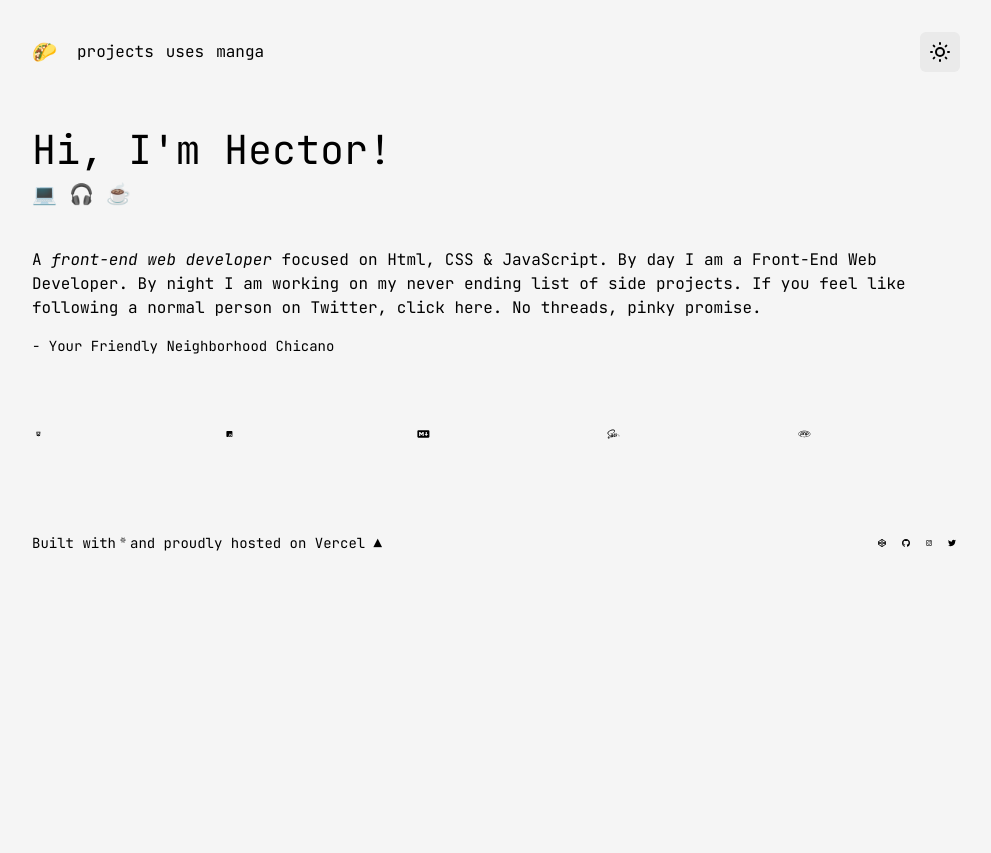
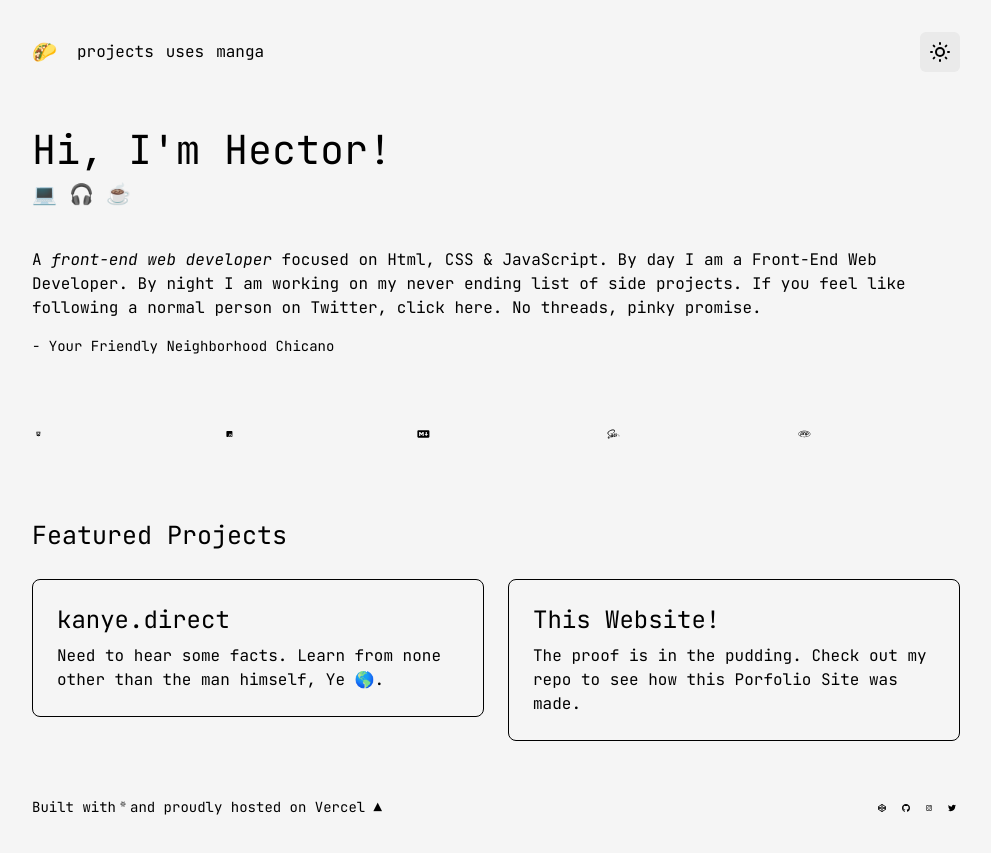
Before and after one commit to hcardonaweb/chicano.dev, a Next.js app: page / in a window 1280 px wide. Shown: the whole page, without its empty margins (144-1135 px from the left). Before the commit the page ends 800 px from the top, so only its background shows below. Built offline with nearby package versions, Linux system fonts and the light colour scheme; a web font is replaced by a local one.

Commit message:
social media comp. 📱 & feat. projects comp.

```diff
--- /dev/null
+++ b/components/FeaturedProjects.js
@@ -0,0 +1,34 @@
+const FeaturedProjects = () => {
+  return (
+    <section>
+      <h2>Featured Projects</h2>
+      <div className="my-6 grid grid-cols-2 gap-6">
+        <div className="project">
+          <a href="#" class="block rounded-lg border p-6 hover:shadow-md">
+            <h5 class="mb-2 text-2xl">
+              kanye.direct
+              {/* Add External FA Icon Here */}
+            </h5>
+            <p>
+              Need to hear some facts. Learn from none other than the man
+              himself, Ye 🌎.
+            </p>
+          </a>
+        </div>
+        <div className="project">
+          <a href="#" class="block rounded-lg border p-6 hover:shadow-md">
+            <h5 class="mb-2 text-2xl">
+              This Website!
+              {/* Add External FA Icon Here */}
+            </h5>
+            <p>
+              The proof is in the pudding. Check out my repo to see how this Porfolio Site was made.
+            </p>
+          </a>
+        </div>
+      </div>
+    </section>
+  );
+}
+
+export default FeaturedProjects;
--- a/components/Footer.js
+++ b/components/Footer.js
@@ -1,3 +1,4 @@
+import Socials from "./Socials";
 import { FontAwesomeIcon } from "@fortawesome/react-fontawesome";
 
 const Footer = () => {
@@ -11,10 +12,7 @@ const Footer = () => {
         </p>
       </div>
       <div className="socials flex items-center space-x-2">
-        <FontAwesomeIcon className="px-1" icon={["fab", "codepen"]} />
-        <FontAwesomeIcon className="px-1" icon={["fab", "github"]} />
-        <FontAwesomeIcon className="px-1" icon={["fab", "instagram"]} />
-        <FontAwesomeIcon className="px-1" icon={["fab", "twitter"]} />
+        <Socials />
       </div>
     </div>
   );
--- /dev/null
+++ b/components/Socials.js
@@ -0,0 +1,22 @@
+import SocialsData from '../data/Socials'
+import { FontAwesomeIcon } from "@fortawesome/react-fontawesome";
+
+const Socials = () => {
+  return (
+    <div className="socials flex items-center space-x-2">
+      {SocialsData.map((socials) => (
+        <>
+          <a href={socials.url} target="_blank">
+            <FontAwesomeIcon
+              className="px-1"
+              icon={["fab", `${socials.type}`]}
+              href="`${socials.url}`"
+            />
+          </a>
+        </>
+      ))}
+    </div>
+  );
+}
+
+export default Socials;
--- a/components/TechSlider.js
+++ b/components/TechSlider.js
@@ -11,7 +11,7 @@ import { FontAwesomeIcon } from "@fortawesome/react-fontawesome";
 const TechSlider = () => {
   SwiperCore.use([Autoplay]);
   return (
-    <section>
+    <section className="techStack">
       <Swiper
         // install Swiper modules
         modules={[Autoplay]}
--- /dev/null
+++ b/data/Socials.json
@@ -0,0 +1,22 @@
+[
+  {
+    "id": 1,
+    "type": "codepen",
+    "url": "codepen.com"
+  },
+  {
+    "id": 2,
+    "type": "github",
+    "url": "github.com"
+  },
+  {
+    "id": 3,
+    "type": "instagram",
+    "url": "intagram.com"
+  },
+  {
+    "id": 4,
+    "type": "twitter",
+    "url": "twitter.com"
+  }
+]
--- a/pages/index.js
+++ b/pages/index.js
@@ -1,7 +1,7 @@
 import Head from "next/head";
-import Technologies from "../components/Technologies";
 import "../src/fontawesome/fontawesome";
 import TechSlider from "../components/TechSlider";
+import FeaturedProjects from "../components/FeaturedProjects";
 
 export default function Home() {
   return (
@@ -37,6 +37,7 @@ export default function Home() {
           </div>
         </div>
         <TechSlider />
+        <FeaturedProjects />
       </div>
     </div>
   );
--- a/styles/globals.css
+++ b/styles/globals.css
@@ -54,6 +54,6 @@ h2 {
   font-size: 25px;
 }
 
-section {
+section.techStack {
   margin: 4em 0;
 }
```
